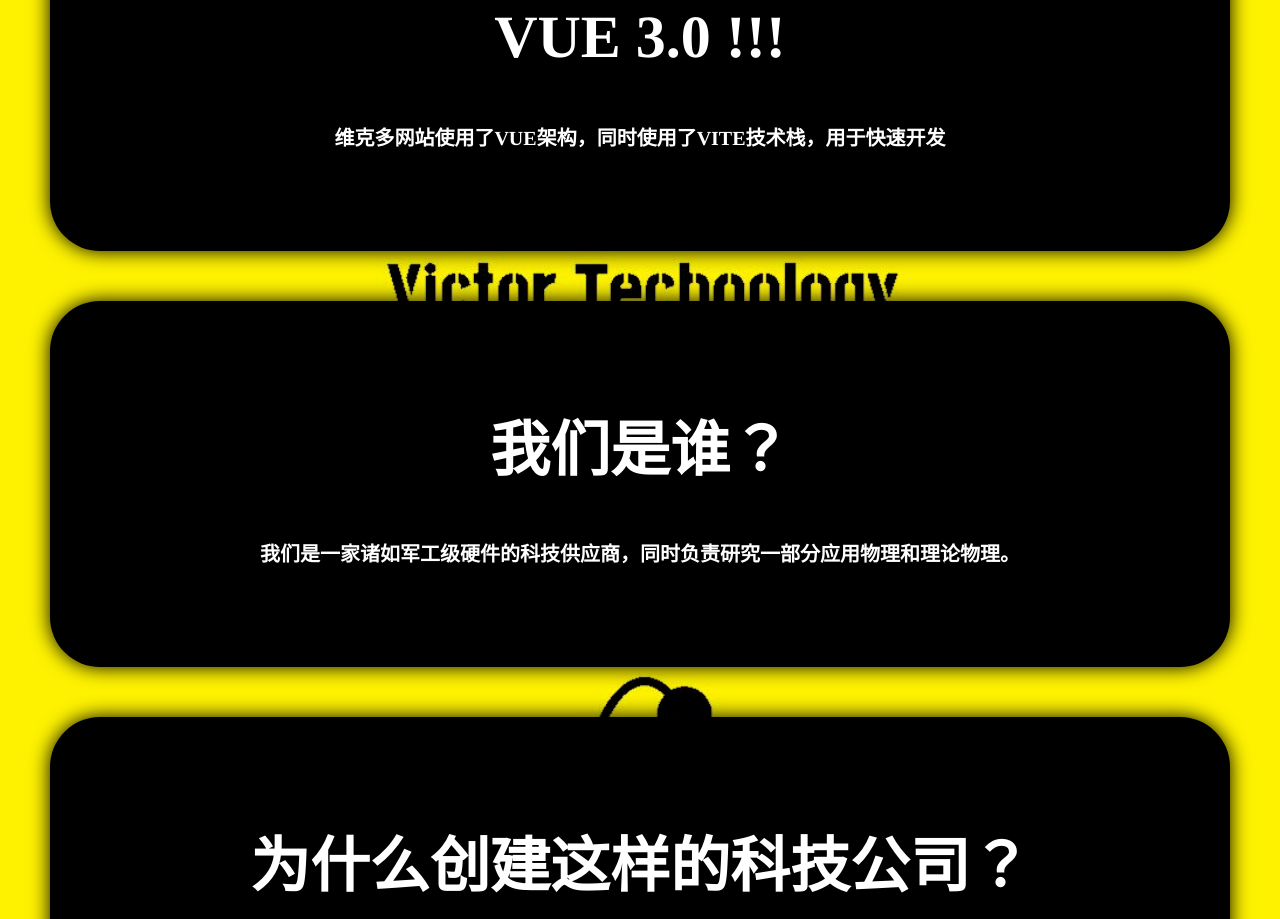
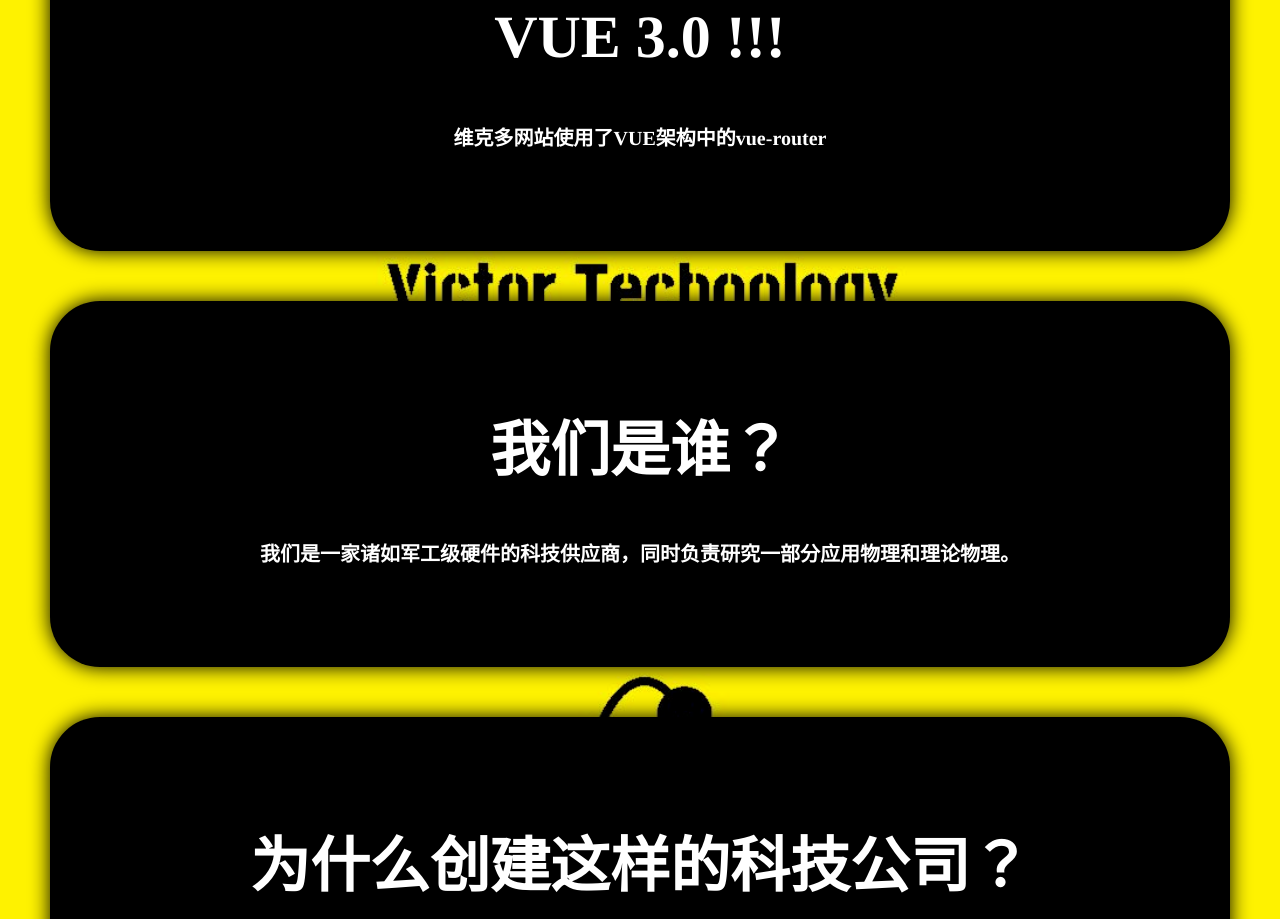
Before and after one commit to MCheping8108/Victor-Website, a Vue app: page / in a window 1280 px wide. Shown: the part 1820-2739 px from the top of the page. Built offline with nearby package versions, Linux system fonts and the light colour scheme; a web font is replaced by a local one.

Commit message:
优化屎代码x2

```diff
--- a/src/views/HomeView.vue
+++ b/src/views/HomeView.vue
@@ -2,7 +2,7 @@
 export default {
       data() {
             return {
-                  text: "维克多网站使用了VUE架构，同时使用了VITE技术栈，用于快速开发",
+                  text: "维克多网站使用了VUE架构中的vue-router",
                   text2: "我们是一家诸如军工级硬件的科技供应商，同时负责研究一部分应用物理和理论物理。",
                   text3: "公元1000年左右，阿卡迪亚人开始从东南亚迁徙至澳大利亚大陆，逐渐形成了分散的部落社会。15世纪，阿卡迪亚人部落之间相互交流和融合，逐渐形成联合和同盟，阿卡迪亚帝国由此产生。阿卡迪亚帝国是一个由多部落和地区组成的联邦制国家。每个部落都可以保持一定程度的自治，但在某些事情上，各部落可以为了维护整个帝国的利益而共同行动。由于澳大利亚的土地、气候和资源非常多样化，因此不同部落之间也可能存在差异，例如语言、信仰等方面的差异。因此，帝国可能需要具有一定的文化包容性和多元性。16世纪，阿卡迪亚帝国在战争和贸易中不断扩张，成为澳大利亚大陆上最强大的政治力量之一。同时，阿卡迪亚文化和艺术也开始繁荣发展。17世纪初期，欧洲探险家到达澳大利亚，但由于阿卡迪亚联盟的强大势力和先进军事技术，欧洲人无法在澳大利亚建立殖民地。18世纪，随着欧洲殖民者的人数和技术的增加，阿卡迪亚联盟逐渐失去优势。他们与欧洲人爆发了一系列战争，并最终被殖民者打败。19世纪，阿卡迪亚联盟被彻底摧毁，殖民者建立了自己的政治和经济体系。然而，阿卡迪亚文化和艺术仍然保留了下来，并成为了澳大利亚多元文化的一部分。阿卡迪亚帝国的巫师克莱瑟（Kleiser）创建了一套预言系统 “克莱瑟之签”（Kleiser's Signs），该系统由七十二种不同的签组成，每个签代表着不同的意义和象征。通过组合这些签，他可以预测澳大利亚大陆未来将会发生的事件。其中，有一个特别的预言引起人们的注意，即关于天选之子的预言。根据该预言，澳大利亚大陆将会诞生一个被神灵选中的人（瓦兰巴，Walanbaa），他将会领导阿卡迪亚帝国并带来一个新的时代。当地的神话认为，这个天选之子将会拥有强大的力量和智慧，并能够凭借自己的勇气和领导能力，推动阿卡迪亚帝国的发展。这个预言给了阿卡迪亚人希望和信仰，许多人开始寻找天选之子，准备迎接他的到来。",
             }
```
